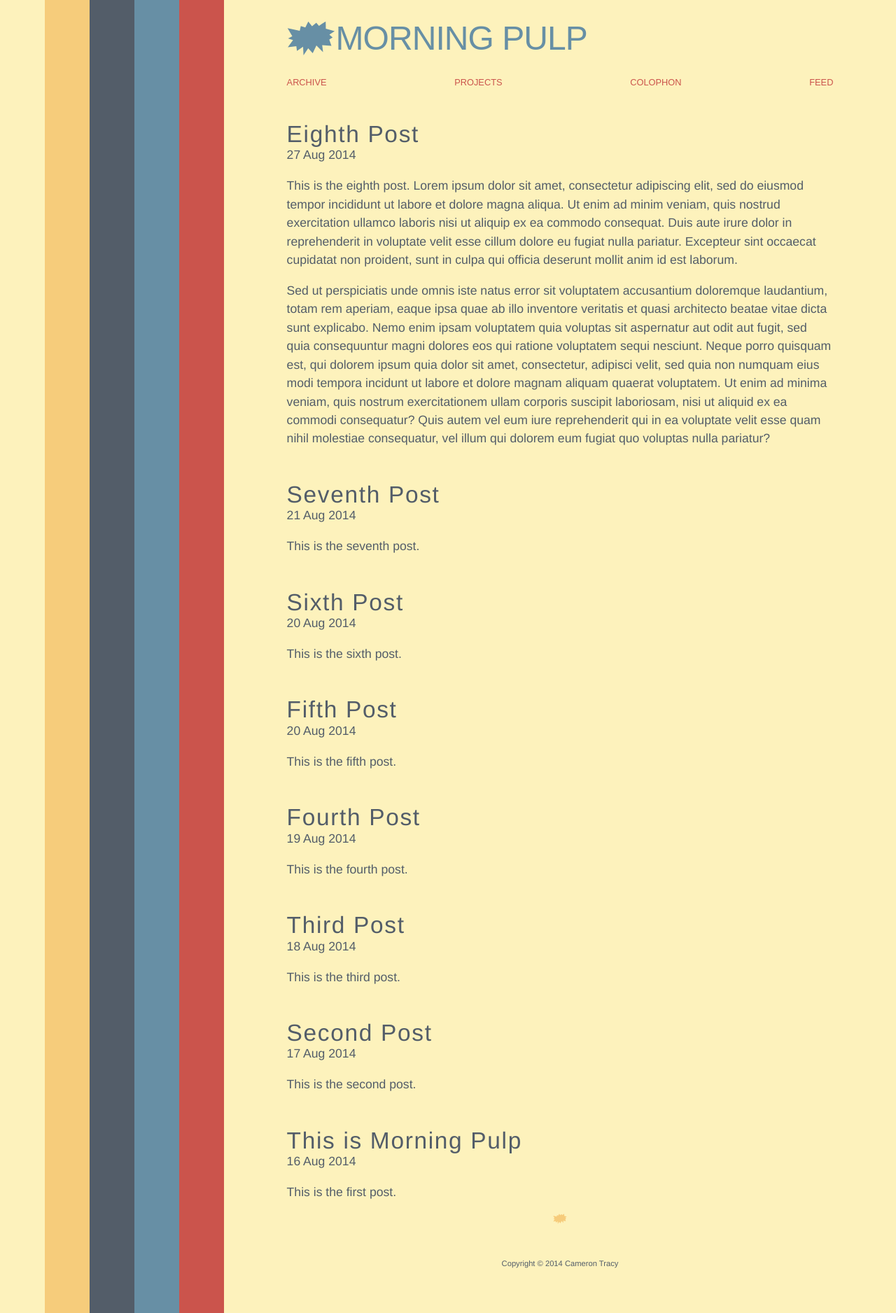
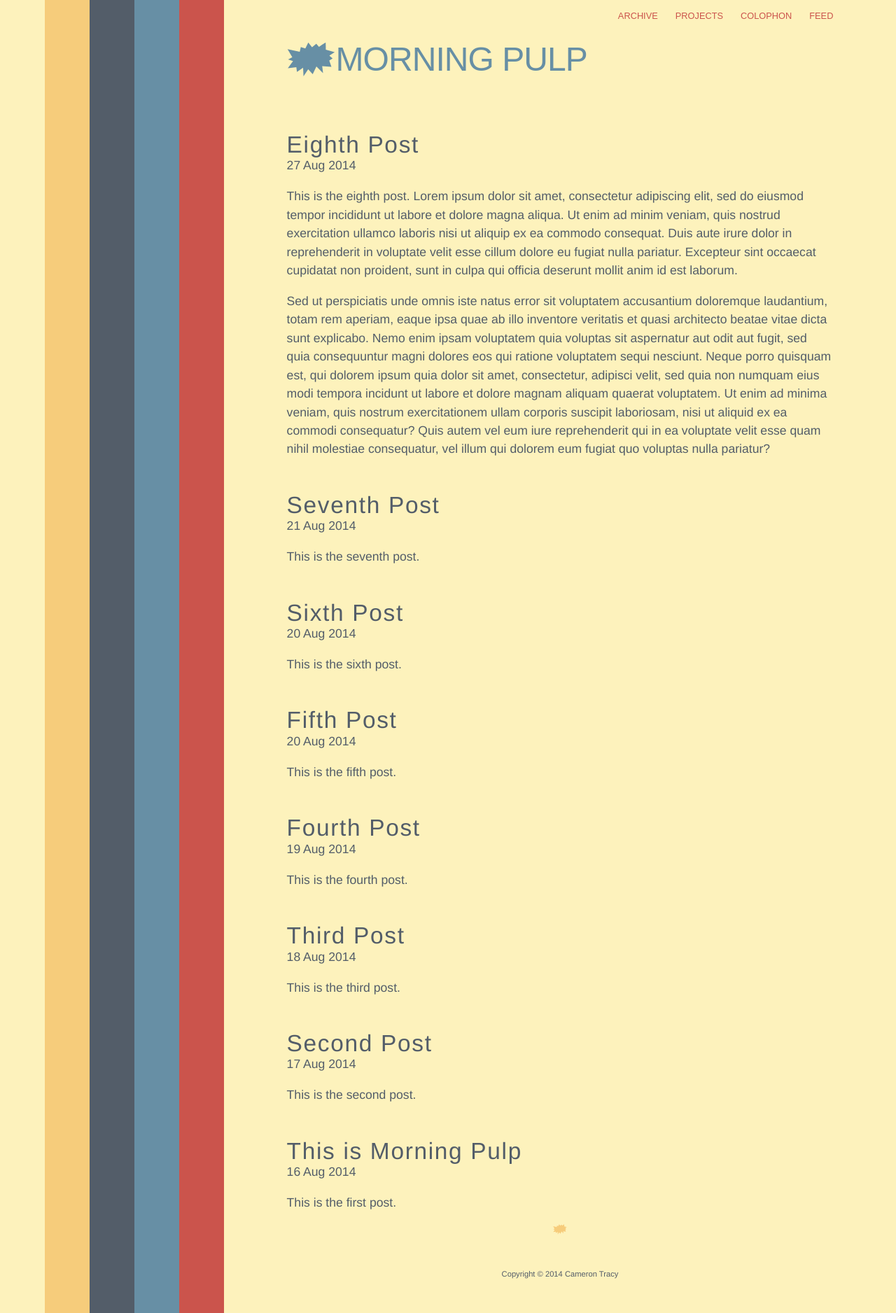
Before and after one commit to thatcameron/jekyll, a Jekyll site: the page built from index.html, in a window 1280 px wide. Shown: the whole page at 70% size. Built offline with Jekyll 4.4.1, drawn with Linux system fonts in a browser that asks for light colours; Markdown is read by kramdown in place of the engine named in the settings.

Commit message:
Quick css update

```diff
--- a/css/css.css
+++ b/css/css.css
@@ -136,7 +136,7 @@ footer a {
   }
 
   header {
-    -webkit-order: 0;
+    -webkit-order: 1;
     margin: 30px 0;
   }
 
@@ -158,11 +158,17 @@ footer a {
   }
 
   nav {
-    -webkit-order: 1;
+    -webkit-order: 0;
   }
 
   .navigation {
+    -webkit-justify-content: flex-end;
+    margin-top: 15px;
     height: auto;
+  }
+
+  .navigation a {
+    margin-left: 25px;
   }
 }
 
```
